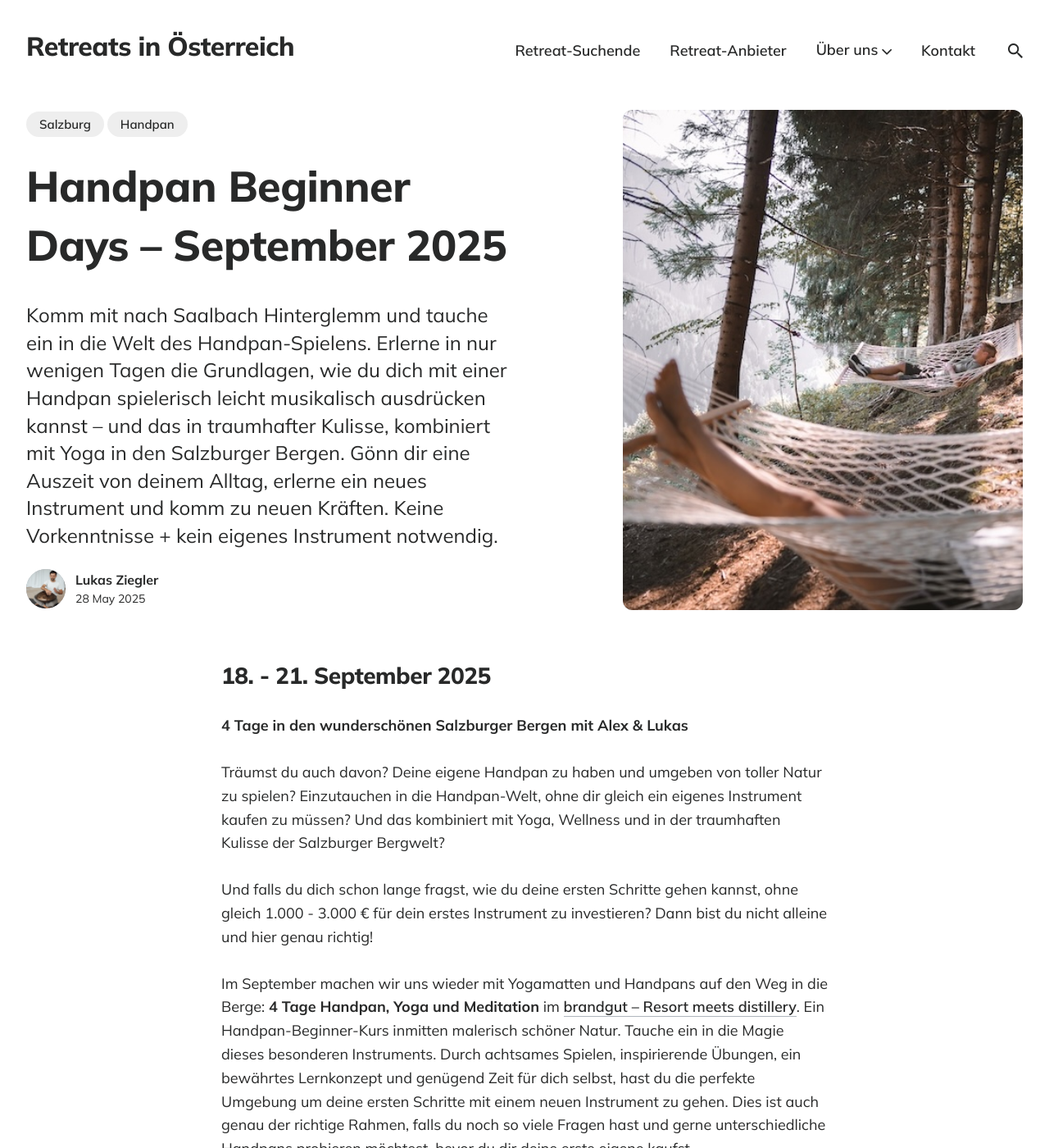
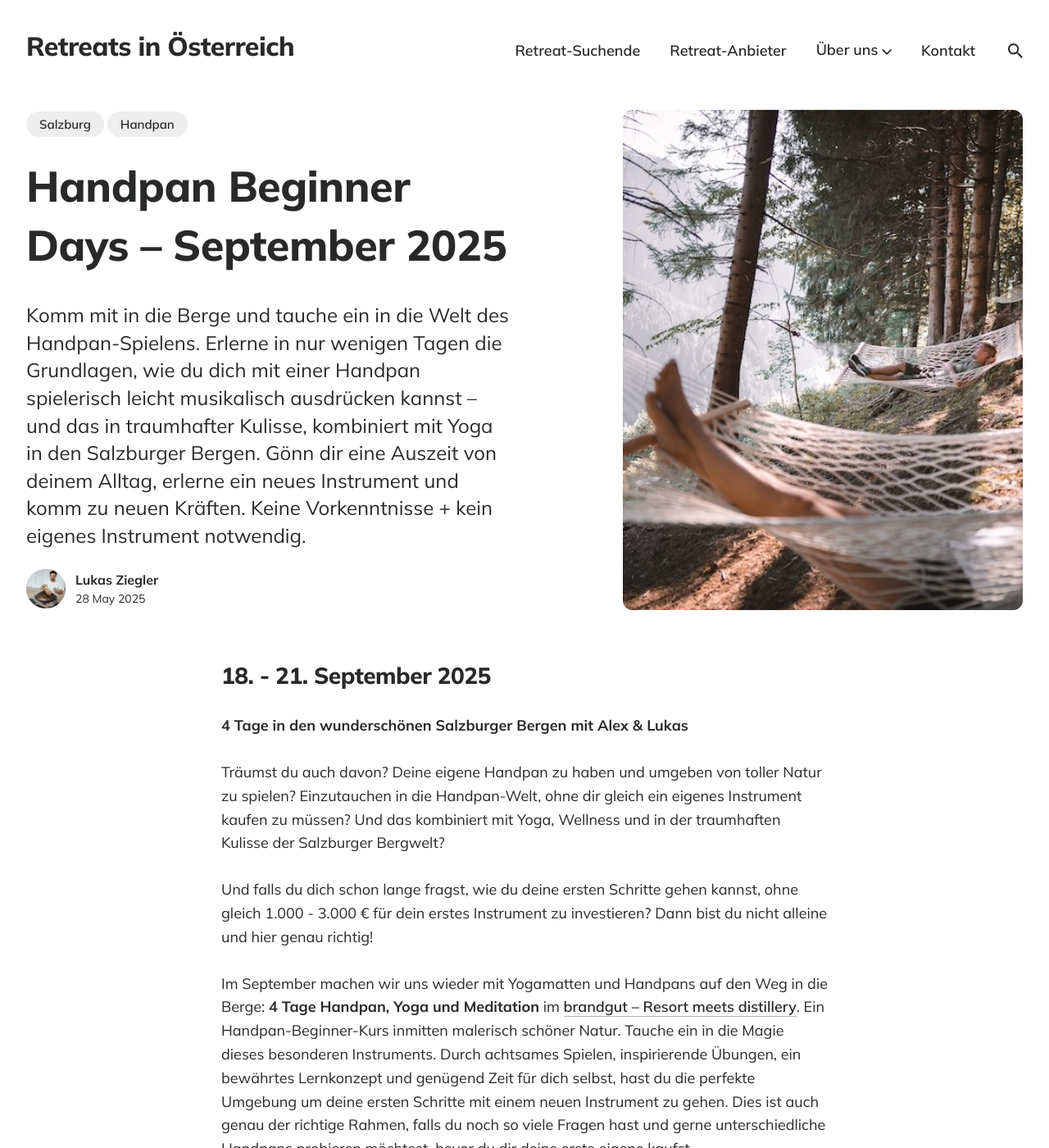
Before and after one commit to lukasziegler/retreats-in-oesterreich, a Jekyll site: the page built from _posts/2025-09-18-handpan-retreat-saalbach-2025.markdown, in a window 1280 px wide and 1400 px high. Shown: the whole window at 82% size. Built offline with Jekyll 4.4.1, drawn with Linux system fonts in a browser that asks for light colours; some of the changed lines change nothing that is shown; some of the changed text lies outside the part shown.

Commit message:
copy update replaced saalbach with viehhofen

```diff
--- a/_posts/2025-09-18-handpan-retreat-saalbach-2025.markdown
+++ b/_posts/2025-09-18-handpan-retreat-saalbach-2025.markdown
@@ -1,7 +1,7 @@
 ---
 layout: post
 title: Handpan Beginner Days – September 2025
-description: Komm mit nach Saalbach Hinterglemm und tauche ein in die Welt des Handpan-Spielens. Erlerne in nur wenigen Tagen die Grundlagen, wie du dich mit einer Handpan spielerisch leicht musikalisch ausdrücken kannst – und das in traumhafter Kulisse, kombiniert mit Yoga in den Salzburger Bergen. Gönn dir eine Auszeit von deinem Alltag, erlerne ein neues Instrument und komm zu neuen Kräften. Keine Vorkenntnisse + kein eigenes Instrument notwendig.
+description: Komm mit in die Berge und tauche ein in die Welt des Handpan-Spielens. Erlerne in nur wenigen Tagen die Grundlagen, wie du dich mit einer Handpan spielerisch leicht musikalisch ausdrücken kannst – und das in traumhafter Kulisse, kombiniert mit Yoga in den Salzburger Bergen. Gönn dir eine Auszeit von deinem Alltag, erlerne ein neues Instrument und komm zu neuen Kräften. Keine Vorkenntnisse + kein eigenes Instrument notwendig.
 date: 2025-05-28 02:02:12 +0100
 author: lukas
 image: '/images/retreats/brandgut/brandgut-haengematte-small.jpg'
@@ -25,7 +25,7 @@
 - Du lernst nach der bewährten <a href="https://www.maltemartenmethod.com/" target="_blank">Malte Marten Method</a>
 - **Keine Vorkenntnisse notwendig**
 - Handpans von der Marke <a href="https://yataoshop.com/" target="_blank">Yatao</a> oder <a href="https://www.paterahandpan.com/" target="_blank">Patera</a> werden dir auf Wunsch zur Verfügung gestellt
-- 4-Tage **Auszeit in den Bergen**, in einer idealen Retreat-Location in Saalbach <br> (1,5 Stunden entfernt von Salzburg, Kufstein, Chiemsee)
+- 4-Tage **Auszeit in den Bergen**, in einer traumhaften Retreat-Location im Glemmtal/Viehhofen - zwischen Zell am See und Saalbach Hinterglemm <br> (1,5 Stunden entfernt von Salzburg, Kufstein, Chiemsee)
 
 
 <div class="gallery-box">
@@ -181,7 +181,7 @@
 ### Organisatorisches
 
 
-- Unsere Unterkunft <a href="https://maps.app.goo.gl/dGYv9zWhLPsHBQ5f7" target="_blank">brandgut resort</a> befindet sich in Saalbach Hinterglemm und ist auch **mit den öffentlichen Verlehrsmitteln gut zu erreichen**. Mit deiner Buchung erhältst eine kostenlose Gästekarte, mit der du im Bundesland Salzburg gratis anreisen kannst. Auch zum Bilden von **Fahrgemeinschaften** unterstütze ich dich gerne und stelle gerne vorab den Kontakt unter euch her.
+- Unsere Unterkunft <a href="https://maps.app.goo.gl/dGYv9zWhLPsHBQ5f7" target="_blank">brandgut resort</a> befindet sich im Glemmtal, auf halber Strecke zwischen Zell am See und Saalbach Hinterglemm, und ist auch **mit den öffentlichen Verlehrsmitteln gut zu erreichen**. Mit deiner Buchung erhältst eine kostenlose Gästekarte, mit der du im Bundesland Salzburg gratis anreisen kannst. Auch zum Bilden von **Fahrgemeinschaften** unterstütze ich dich gerne und stelle gerne vorab den Kontakt unter euch her.
 
 - **Stornobedingungen:** Bei Storno vor dem 21. August 2025, erfolgt eine 100%ige Rückerstattung // ab 4 Wochen vor Beginn (21. August 2025), erfolgt keine Rückerstattung. Außer der Teilnehmer kümmert sich selbständig um eine Nachbesetzung, dann wird 100% rückerstattet. Alles Weitere kannst du den <a href="https://retreats-in-oesterreich.at/agbs/" target="_blank">Teilnahme- und Stornobedingungen</a> entnehmen.
 
@@ -194,7 +194,7 @@
 > Zur Anmeldung oder für Fragen
 
 - schreibe Lukas <a href="https://wa.me/qr/OHNIKZZWK43VC1" target="_blank">via WhatsApp</a>
-- oder per Email (<a href="mailto:anmeldung@lukasziegler.com?subject=Anmeldung%20Saalbach%202025" target="_blank">anmeldung@lukasziegler.com</a>)
+- oder per Email (<a href="mailto:anmeldung@lukasziegler.com?subject=Anmeldung%20September%202025" target="_blank">anmeldung@lukasziegler.com</a>)
 
 <a href="mailto:anmeldung@lukasziegler.com?subject=Anmeldung%20Saalbach%202025" target="_blank" class="button button--primary subscribe-button js-sign-up">Zur Anmeldung</a>
 
@@ -314,7 +314,7 @@
 
 ## Komm mit 🏔️
 
-<a href="mailto:anmeldung@lukasziegler.com?subject=Anmeldung%20Saalbach%202025" target="_blank" class="button button--primary subscribe-button js-sign-up">Zur Anmeldung</a>
+<a href="mailto:anmeldung@lukasziegler.com?subject=Anmeldung%20September%202025" target="_blank" class="button button--primary subscribe-button js-sign-up">Zur Anmeldung</a>
 
 ---
 
```
